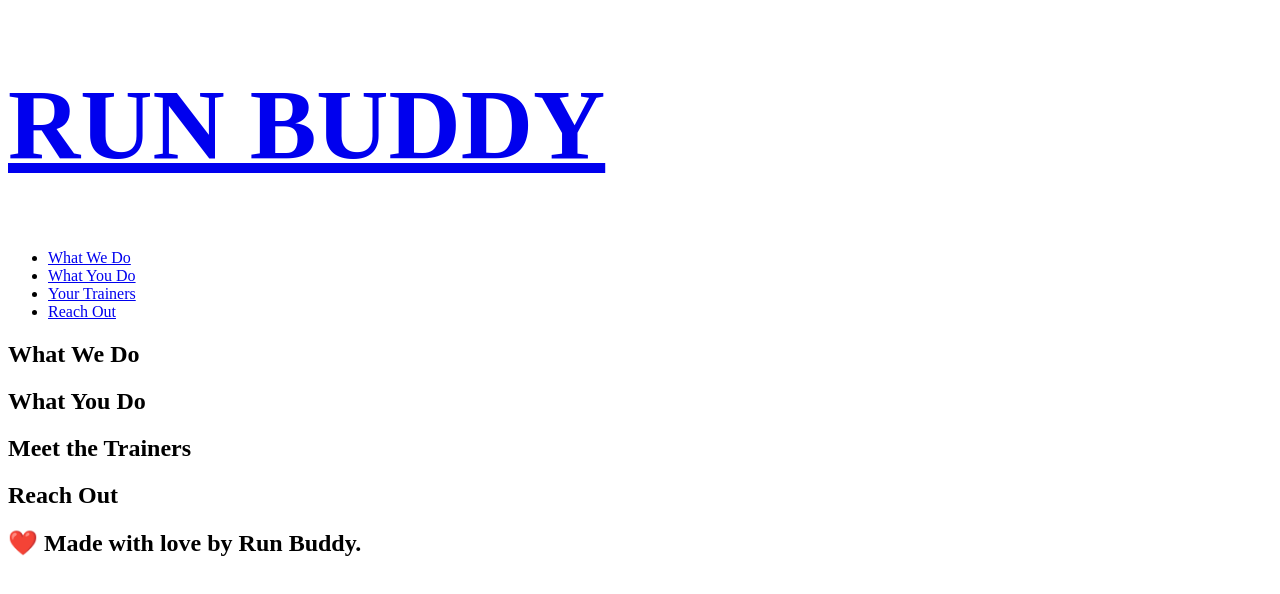
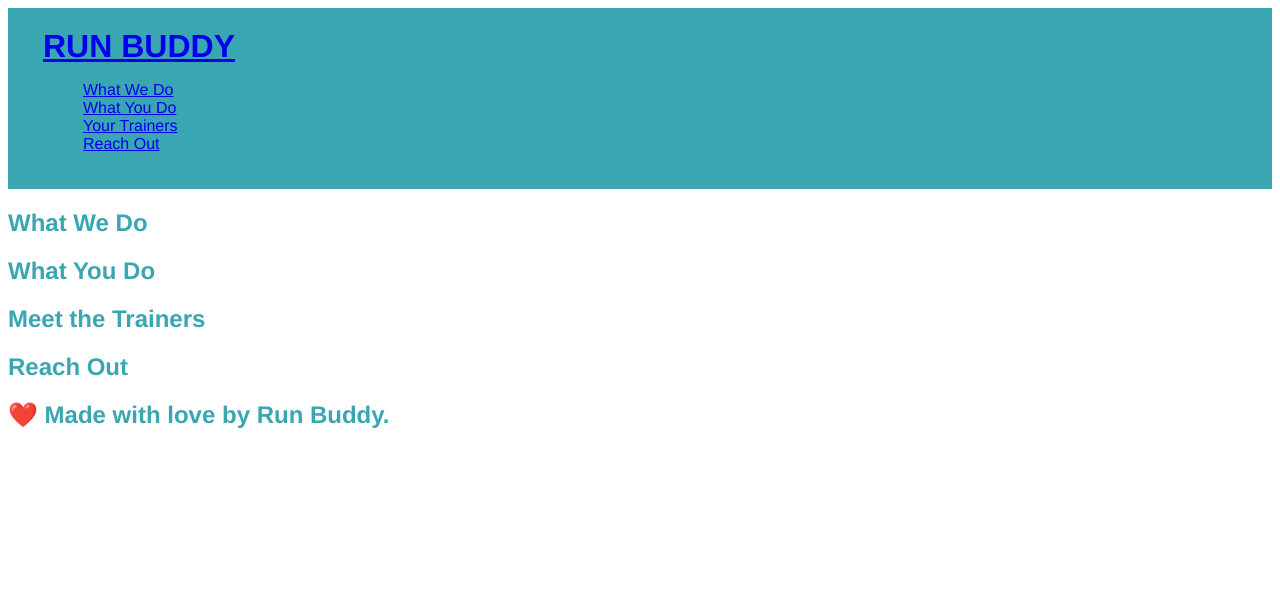
Before and after one commit to brandonljackson23/run-buddy, a plain HTML site: page index.html in a window 1280 px wide. Drawn offline with Linux system fonts and the light colour scheme.

Commit message:
css location

```diff
--- a/assets/css/style.css
+++ b/assets/css/style.css
@@ -0,0 +1,17 @@
+body {
+    color: #39a6b2;
+    font-family: Helvetica, Arial, sans-serif;
+  }
+
+/* apply styles to <header> */
+header {
+    padding: 20px 35px;
+    background-color: #39a6b2;
+}
+
+header h1 {
+    font-weight: bold;
+    font-size: 36 px;
+    color: #fce138;
+    margin: 0;
+}
--- a/index.html
+++ b/index.html
@@ -3,12 +3,12 @@
     <head>
         <meta charse="UTF-8" />
         <title>Run Buddy</title>
-        <link rel="stylesheet" href="./assets/css/style.css" />
+        <link rel="stylesheet" type="text/css" href="./assets/css/style.css" />
     </head>
     <body>
         <!-- navigation-->
         <header>
-            <h1 style="color: blue; font-size: 100px;">
+            <h1>
                 <a href="/">RUN BUDDY</a>
             </h1>
             <nav>
--- a/style.css
+++ /dev/null
@@ -1,5 +0,0 @@
-body {
-    /* more on this crazy alphanumerical value in a minute! */
-    color: #39a6b2;
-    font-family: Helvetica, Arial, sans-serif;
-  }
```
